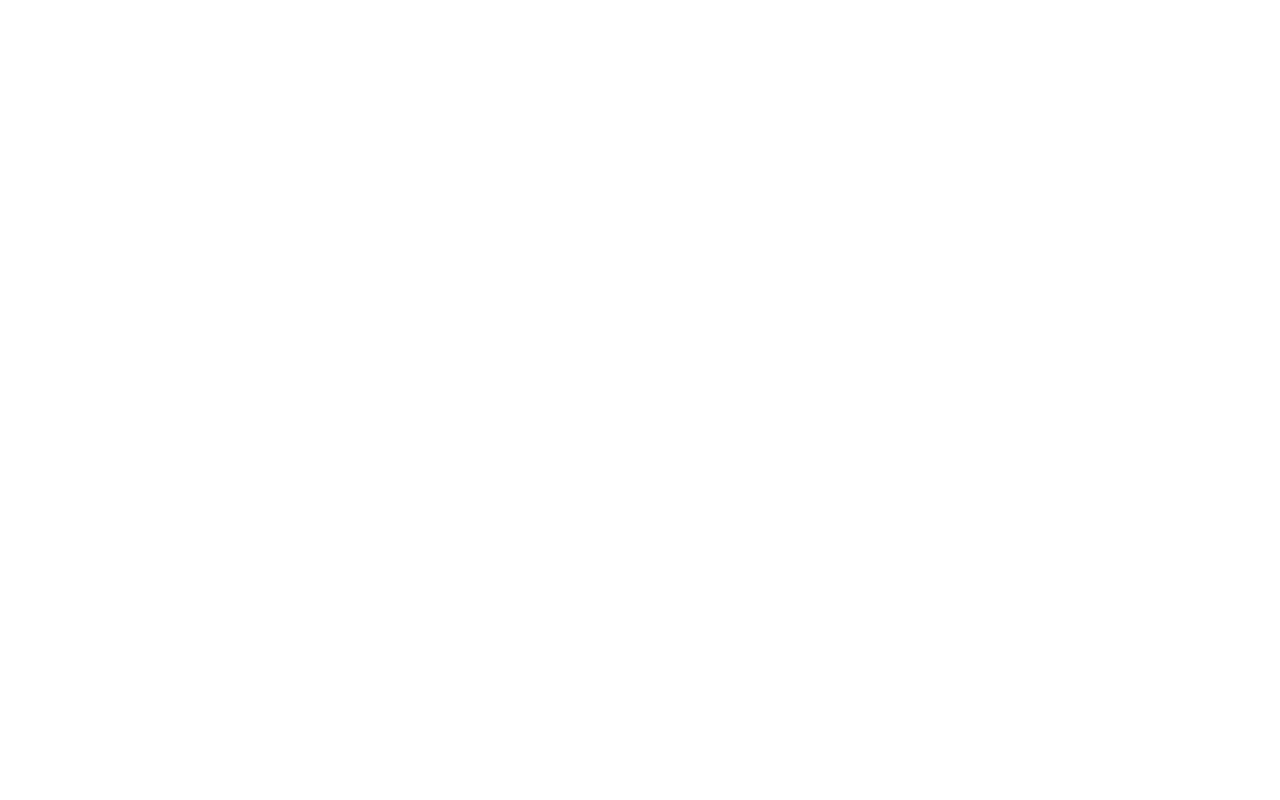
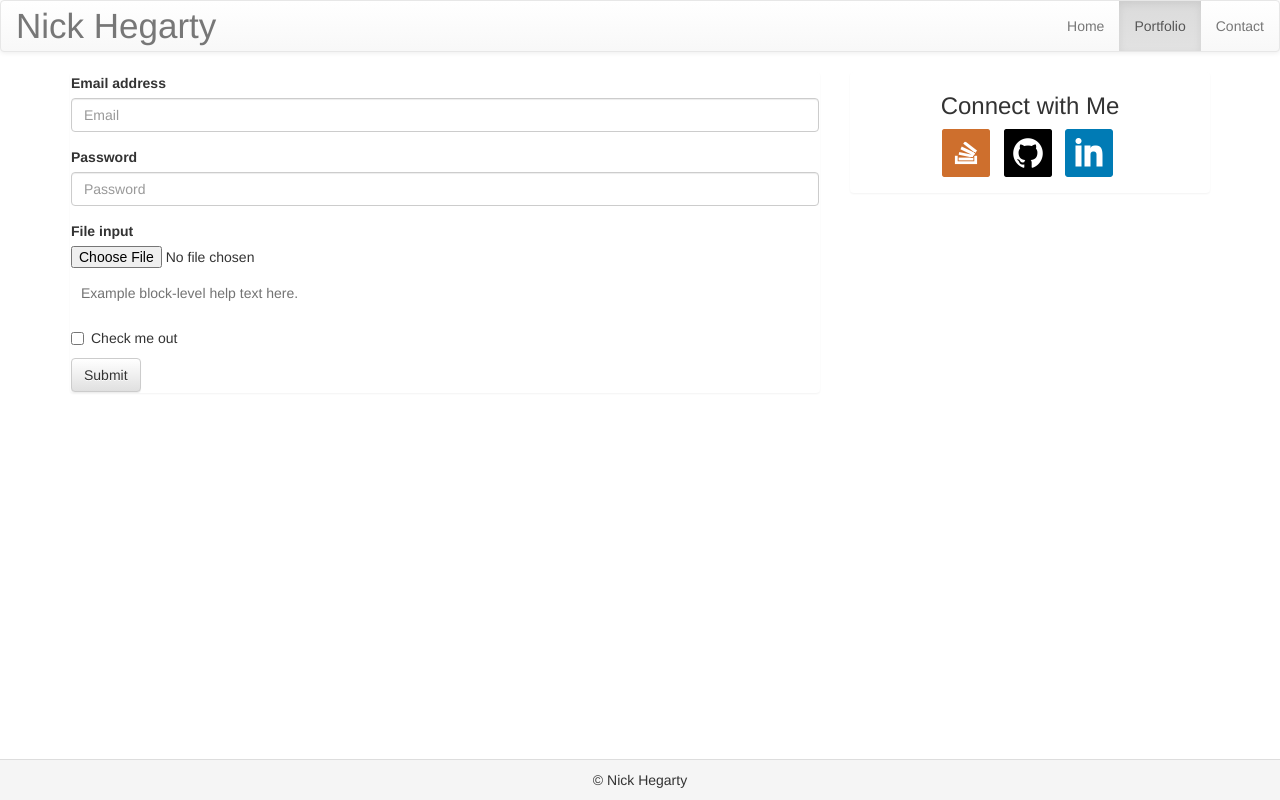
Before and after one commit to nick-hegarty/Bootstrap-Portfolio, a plain HTML site: page portfolio.html in a window 1280 px wide. Drawn offline with nearby package versions, Linux system fonts and the light colour scheme.

Commit message:
finished contact page and about me

```diff
--- /dev/null
+++ b/assets/css/style.css
@@ -0,0 +1,6 @@
+.navbar-brand{
+	font-size:35px !important;
+}
+ p, h1{
+ 	padding:10px;
+ }
--- a/contact.html
+++ b/contact.html
@@ -0,0 +1,82 @@
+<!DOCTYPE html>
+<html lang="en">
+<head>
+	<meta charset="UTF-8">
+	<title>Nick Hegarty</title>
+
+	<!-- Latest compiled and minified CSS -->
+	<link rel="stylesheet" href="https://maxcdn.bootstrapcdn.com/bootstrap/3.3.7/css/bootstrap.min.css" integrity="sha384-BVYiiSIFeK1dGmJRAkycuHAHRg32OmUcww7on3RYdg4Va+PmSTsz/K68vbdEjh4u" crossorigin="anonymous">
+
+	<!-- Optional theme -->
+	<link rel="stylesheet" href="https://maxcdn.bootstrapcdn.com/bootstrap/3.3.7/css/bootstrap-theme.min.css" integrity="sha384-rHyoN1iRsVXV4nD0JutlnGaslCJuC7uwjduW9SVrLvRYooPp2bWYgmgJQIXwl/Sp" crossorigin="anonymous">
+
+	<!-- Latest compiled and minified JavaScript -->
+	<script src="https://maxcdn.bootstrapcdn.com/bootstrap/3.3.7/js/bootstrap.min.js" integrity="sha384-Tc5IQib027qvyjSMfHjOMaLkfuWVxZxUPnCJA7l2mCWNIpG9mGCD8wGNIcPD7Txa" crossorigin="anonymous"></script>
+
+	<link rel="stylesheet" href="assets/css/style.css">
+
+</head>
+<body>
+	<div class="row">
+		<div class="col-md-12">
+			<nav class="navbar navbar-default">
+				<div class="container-fluid">
+					<div class="navbar-header">
+						<a class="navbar-brand" href="index.html">Nick Hegarty</a>
+					</div>
+					<div>
+						<ul class="nav navbar-nav navbar-right">
+							<li><a href="index.html">Home</a></li>
+							<li><a href="portfolio.html">Portfolio</a></li>
+							<li class="active"><a href="contact.html">Contact</a></li>
+						</ul>
+					</div>
+				</div>
+			</nav>
+		</div>
+	</div>
+	<div class="container">
+		<div class="row">
+			<div class="col-md-8">
+				<div class="panel">
+					<h1>
+						Contact Me
+					</h1>
+					<form>
+						<div class="form-group">
+							<label for="exampleInputEmail1">Name</label>
+							<input type="email" class="form-control" id="exampleInputEmail1" placeholder="Name">
+						</div>
+						<div class="form-group">
+							<label for="exampleInputPassword1">Email</label>
+							<input type="password" class="form-control" id="exampleInputPassword1" placeholder="Email">
+						</div>
+						<div class="form-group">
+							<label for="comment">Comment:</label>
+							<textarea class="form-control" rows="8" id="comment"></textarea>
+						</div>
+						<button type="submit" class="btn btn-default">Submit</button>
+					</form>
+				</div>
+			</div>		<!--find the missing divs...-->
+			<div class="col-md-4 text-center">
+				<div class="panel">
+					<h3>Connect with Me</h3>
+					<ul class="list-inline"> <!-- add links with icons-->
+						<li><a href="http://stackoverflow.com/"><img class="img-responsive" src="assets/images/square-stack.png" alt="Stackoverflow"></a></li>
+						<li><a href="https://github.com/"><img class="img-responsive" src="assets/images/square-github.png" alt="Github"></a></li>
+						<li><a href="https://www.linkedin.com/in/nick-hegarty-b12364ba/"><img class="img-responsive" src="assets/images/square-linkedin.png" alt="LinkedIn"></a></li>
+					</ul>
+				</div>
+			</div>
+		</div>
+	</div><!--CLOSING CONTAINER-->
+	<div>
+		<footer>
+			<div class="navbar">
+				<div class="panel-footer navbar-fixed-bottom text-center">&copy; Nick Hegarty</div>
+			</div>
+		</footer>
+	</div>
+</body>
+</html>
--- a/portfolio.html
+++ b/portfolio.html
@@ -0,0 +1,85 @@
+<!DOCTYPE html>
+<html lang="en">
+<head>
+	<meta charset="UTF-8">
+	<title>Nick Hegarty</title>
+
+	<!-- Latest compiled and minified CSS -->
+	<link rel="stylesheet" href="https://maxcdn.bootstrapcdn.com/bootstrap/3.3.7/css/bootstrap.min.css" integrity="sha384-BVYiiSIFeK1dGmJRAkycuHAHRg32OmUcww7on3RYdg4Va+PmSTsz/K68vbdEjh4u" crossorigin="anonymous">
+
+	<!-- Optional theme -->
+	<link rel="stylesheet" href="https://maxcdn.bootstrapcdn.com/bootstrap/3.3.7/css/bootstrap-theme.min.css" integrity="sha384-rHyoN1iRsVXV4nD0JutlnGaslCJuC7uwjduW9SVrLvRYooPp2bWYgmgJQIXwl/Sp" crossorigin="anonymous">
+
+	<!-- Latest compiled and minified JavaScript -->
+	<script src="https://maxcdn.bootstrapcdn.com/bootstrap/3.3.7/js/bootstrap.min.js" integrity="sha384-Tc5IQib027qvyjSMfHjOMaLkfuWVxZxUPnCJA7l2mCWNIpG9mGCD8wGNIcPD7Txa" crossorigin="anonymous"></script>
+
+	<link rel="stylesheet" href="assets/css/style.css">
+
+</head>
+<body>
+	<div class="row">
+		<div class="col-md-12">
+			<nav class="navbar navbar-default">
+				<div class="container-fluid">
+					<div class="navbar-header">
+						<a class="navbar-brand" href="index.html">Nick Hegarty</a>
+					</div>
+					<div>
+						<ul class="nav navbar-nav navbar-right">
+							<li><a href="index.html">Home</a></li>
+							<li class="active"><a href="portfolio.html">Portfolio</a></li>
+							<li><a href="contact.html">Contact</a></li>
+						</ul>
+					</div>
+				</div>
+			</nav>
+		</div>
+	</div>
+	<div class="container">
+		<div class="row">
+			<div class="col-md-8">
+				<div class="panel">
+					<form>
+						<div class="form-group">
+							<label for="exampleInputEmail1">Email address</label>
+							<input type="email" class="form-control" id="exampleInputEmail1" placeholder="Email">
+						</div>
+						<div class="form-group">
+							<label for="exampleInputPassword1">Password</label>
+							<input type="password" class="form-control" id="exampleInputPassword1" placeholder="Password">
+						</div>
+						<div class="form-group">
+							<label for="exampleInputFile">File input</label>
+							<input type="file" id="exampleInputFile">
+							<p class="help-block">Example block-level help text here.</p>
+						</div>
+						<div class="checkbox">
+							<label>
+								<input type="checkbox"> Check me out
+							</label>
+						</div>
+						<button type="submit" class="btn btn-default">Submit</button>
+					</form>
+				</div>
+			</div>		<!--find the missing divs...-->
+			<div class="col-md-4 text-center">
+				<div class="panel">
+					<h3>Connect with Me</h3>
+					<ul class="list-inline"> <!-- add links with icons-->
+						<li><a href="http://stackoverflow.com/"><img class="img-responsive" src="assets/images/square-stack.png" alt="Stackoverflow"></a></li>
+						<li><a href="https://github.com/"><img class="img-responsive" src="assets/images/square-github.png" alt="Github"></a></li>
+						<li><a href="https://www.linkedin.com/in/nick-hegarty-b12364ba/"><img class="img-responsive" src="assets/images/square-linkedin.png" alt="LinkedIn"></a></li>
+					</ul>
+				</div>
+			</div>
+		</div>
+	</div><!--CLOSING CONTAINER-->
+	<div>
+		<footer>
+			<div class="navbar">
+				<div class="panel-footer navbar-fixed-bottom text-center">&copy; Nick Hegarty</div>
+			</div>
+		</footer>
+	</div>
+</body>
+</html>
```
Also changed, not shown: index.html (+61 -15 lines), assets/images/sloth-image.jpg (added), assets/images/square-github.png (added), assets/images/square-linkedin.png (added), assets/images/square-stack.png (added), 3 other files.
